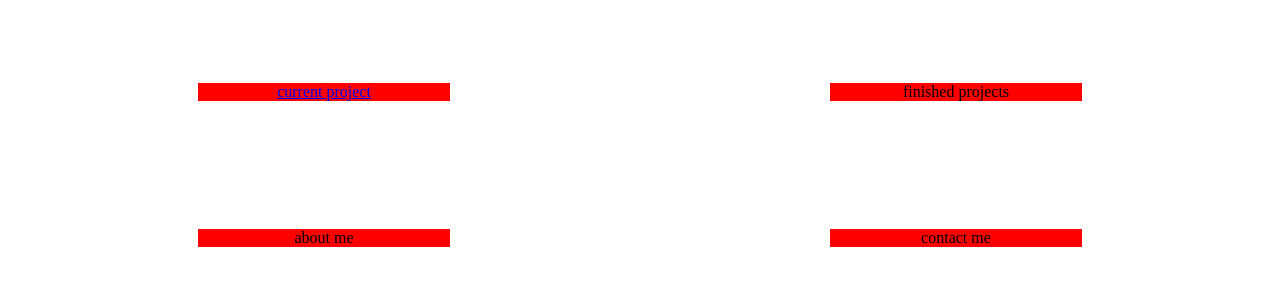
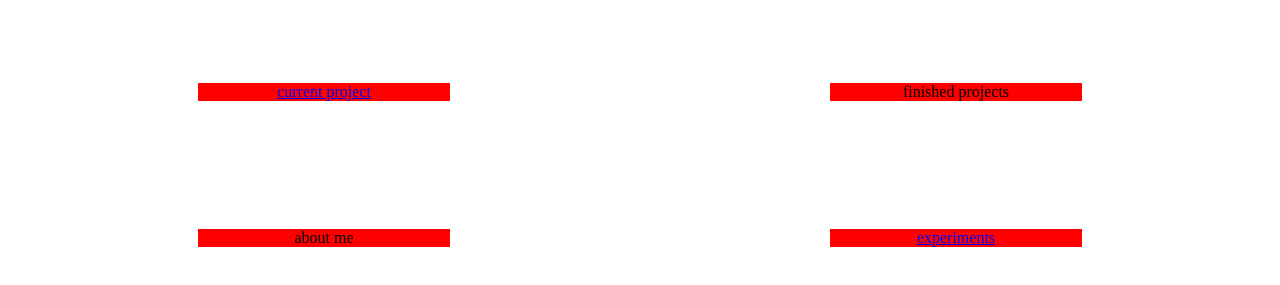
Before and after one commit to RookCannon/RookCannon.github.io, a plain HTML site: page index.html in a window 1280 px wide. Shown: the part 173-458 px from the top of the page. Drawn offline with Linux system fonts and the light colour scheme.

Commit message:
Update index.html

```diff
--- a/index.html
+++ b/index.html
@@ -25,7 +25,7 @@
                 </div>
                 <div class="otherPagesButton" id="finishedProjects"> finished projects</div>
                 <div class="otherPagesButton" id="aboutMe">about me</div>
-                <div class="otherPagesButton" id="contactMe">contact me</div>
+                <div class="otherPagesButton" id="experiments"><a href="experiments">experiments</a></div>
             </div>
         </div>
     </div>
```
